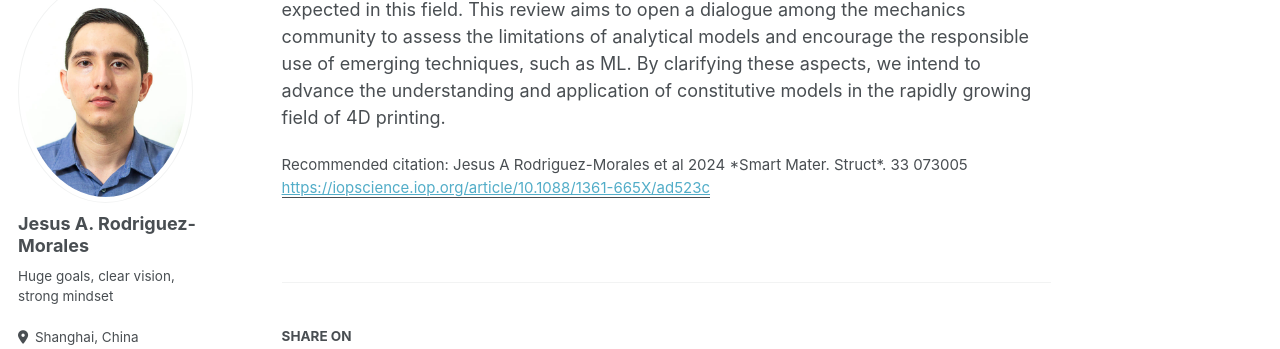
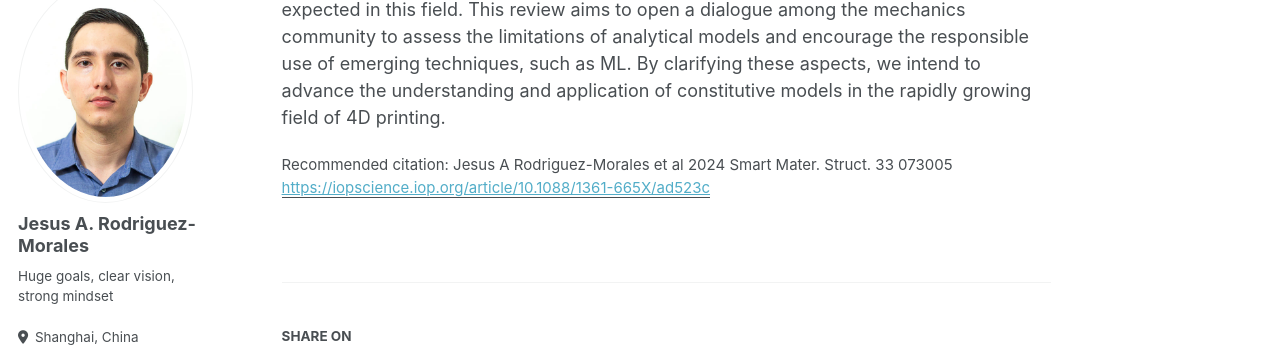
Before and after one commit to alex-rodriguez-m/alex-rodriguez-m.github.io, a Jekyll site: the page built from _publications/review.md, in a window 1280 px wide and 900 px high, scrolled down 434 px. Shown: the part 105-454 px from the top of the window. Built offline with Jekyll 4.4.1, drawn with Linux system fonts in a browser that asks for light colours; some web fonts are replaced.

```diff
--- a/_publications/review.md
+++ b/_publications/review.md
@@ -6,7 +6,7 @@ excerpt: '**Jesus A. Rodriguez-Morales**, Hao Duan, Jianping Gu, Hao Zeng, Huiyu
 date: 2024-06-19
 venue: 'Smart Materials and Structures'
 paperurl: 'https://iopscience.iop.org/article/10.1088/1361-665X/ad523c'
-citation: 'Jesus A Rodriguez-Morales et al 2024 *Smart Mater. Struct*. 33 073005'
+citation: 'Jesus A Rodriguez-Morales et al 2024 Smart Mater. Struct. 33 073005'
 ---
 
 Four-dimensional (4D) printing has emerged as a branch of additive manufacturing that utilizes stimuli-responsive materials to generate three-dimensional structures with functional features. In this context, constitutive models play a paramount role in designing engineering structures and devices using 4D printing, as they help understand mechanical behavior and material responses to external stimuli, providing a theoretical framework for predicting and analyzing their deformation and shape-shifting capabilities. This article thoroughly discusses available constitutive models for single-printed and multi-printed materials. Later, we explore the role of machine learning (ML) algorithms in inferring constitutive relations, particularly in viscoelastic problems and, more recently, in shape memory polymers. Moreover, challenges and opportunities presented by both approaches for predicting the mechanical behavior of 4D printed polymer materials are examined. Finally, we concluded our discussion with a summary and some future perspectives expected in this field. This review aims to open a dialogue among the mechanics community to assess the limitations of analytical models and encourage the responsible use of emerging techniques, such as ML. By clarifying these aspects, we intend to advance the understanding and application of constitutive models in the rapidly growing field of 4D printing.
```
